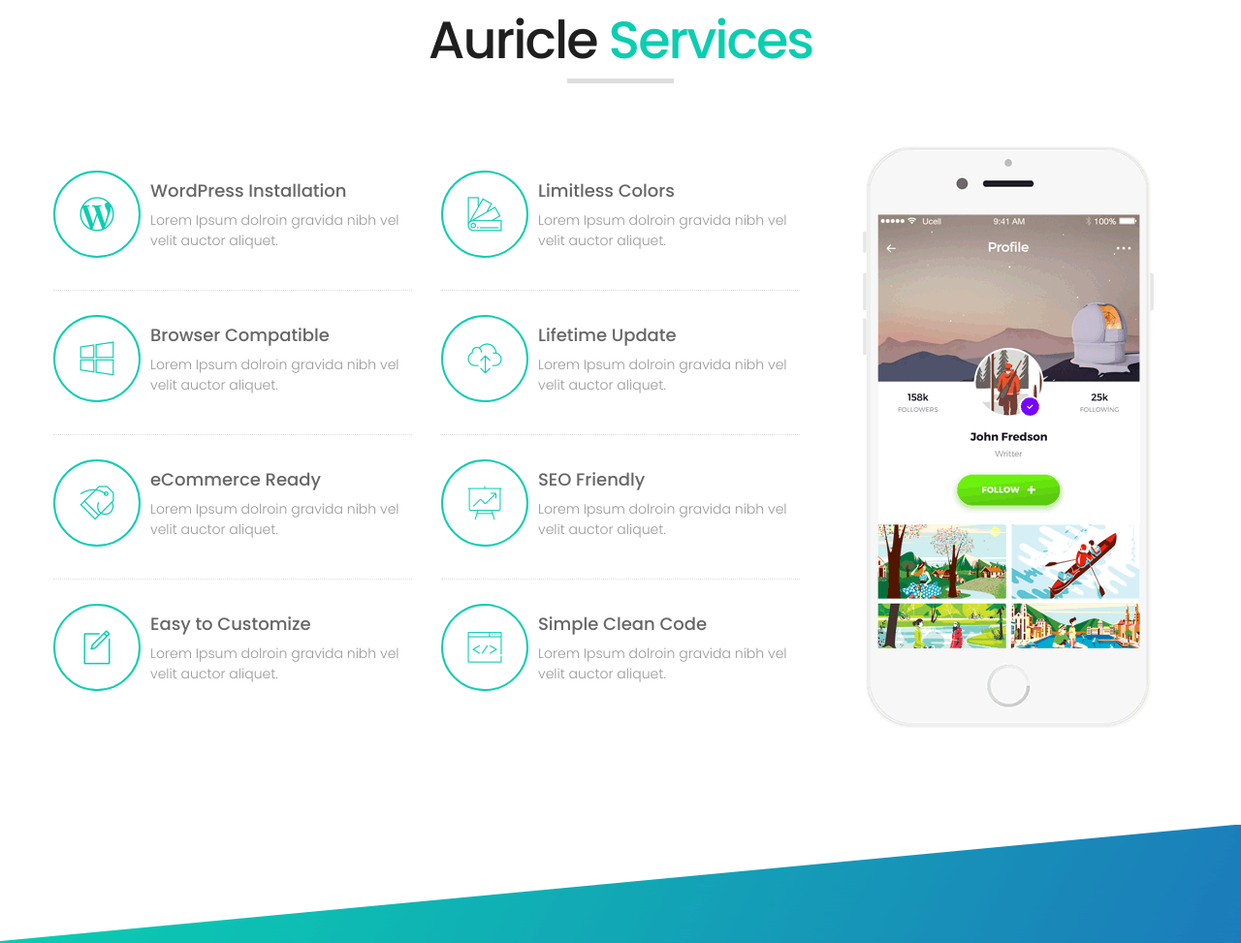
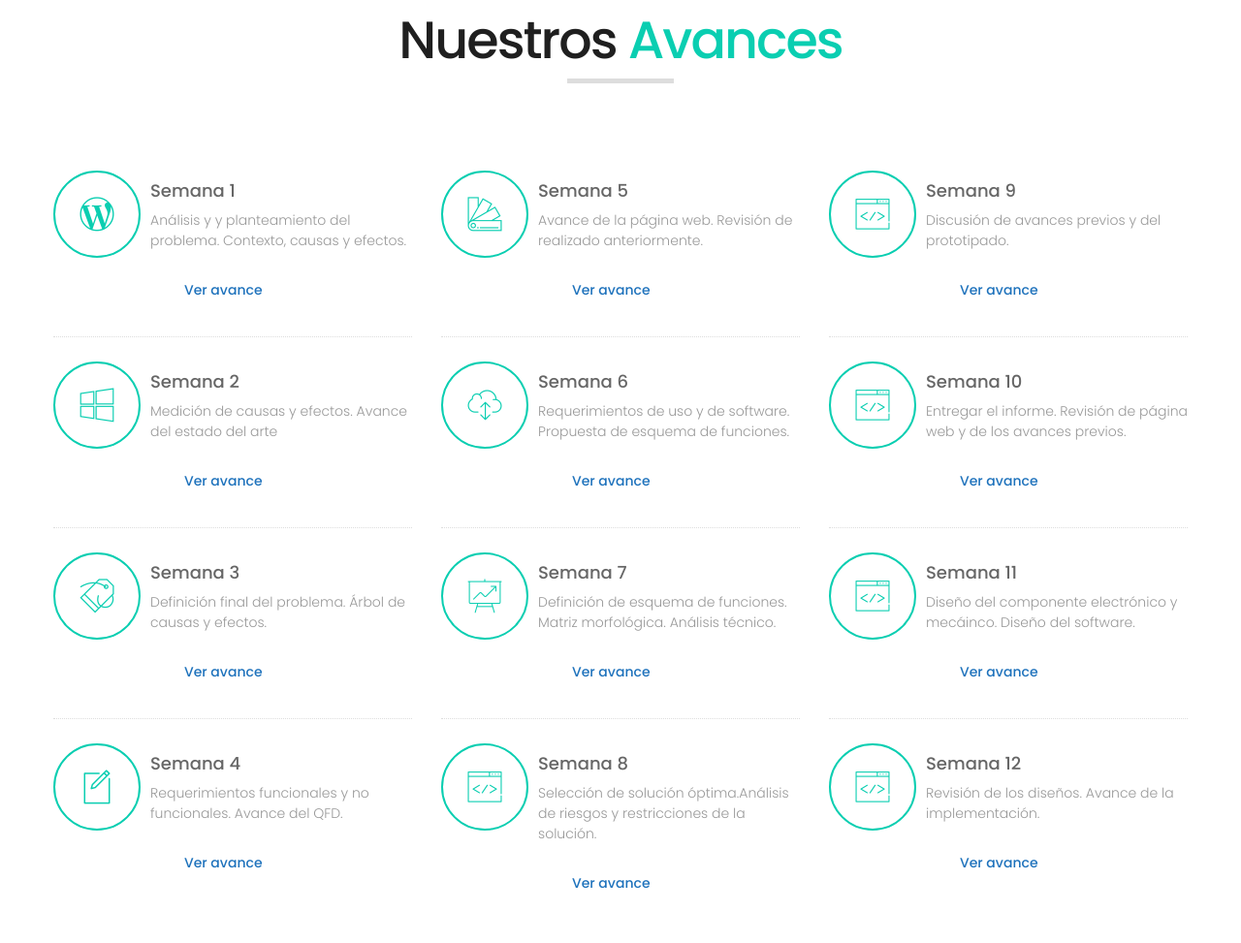
Before and after one commit to Lizardo24/prueba, a plain HTML site: page service.html in a window 1280 px wide. Shown: the part 627-1600 px from the top of the page at 97% size. Drawn offline with Linux system fonts and the light colour scheme; some packages are replaced by stand-ins of ours.

Commit message:
Update service.html

```diff
--- a/service.html
+++ b/service.html
@@ -39,19 +39,19 @@
                   <div class="main_menu float-right">
                      <div class="menu">
                         <ul class="clearfix">
-                           <li><a href="index.html">Home</a></li>
-                           <li><a href="about.html">About</a></li>
-                           <li class="active"><a href="service.html">Service</a></li>
-                           <li><a href="screenshots.html">Screenshots</a></li>
-                           <li><a href="pricing.html">Pricing</a></li>
-                           <li><a href="team.html">Team</a></li>
-                           <li><a href="contact.html">Contact</a></li>
+                           <li><a href="index.html">Inicio</a></li>
+                           <li><a href="about.html">Sobre Nosotros</a></li>
+                           <li class="active"><a href="service.html">Avances</a></li>
+                           <li><a href="screenshots.html">Galería</a></li>
+                           <!---<li><a href="pricing.html">Pricing</a></li> --->
+                           <li><a href="team.html">Equipo</a></li>
+                           <li><a href="contact.html">Contáctanos</a></li>
                         </ul>
                      </div>
                   </div>
                </div>
                <div class="col-md-3 col-lg-2">
-                  <div class="right_bt"><a class="bt_main" href="index.html">Get Support</a> </div>
+                  <div class="right_bt"><a class="bt_main" href="https://docs.google.com/document/d/1gBujfrYiZoUyxIVGT3YtNmFunWRsoXas/edit">Informe</a> </div>
                </div>
             </div>
          </div>
@@ -62,7 +62,7 @@
                <div class="col-md-12">
                   <div class="full">
                      <div class="slide_cont">
-                        <h2>Services</h2>
+                        <h2>Avances <br>  Semanales</h2>
                      </div>
                   </div>
                </div>
@@ -77,7 +77,7 @@
                <div class="col-sm-12">
                   <div class="full text_align_center">
                      <div class="heading_main center_head_border heading_style_1">
-                        <h2>Auricle <span>Services</span></h2>
+                        <h2>Nuestros <span>Avances</span></h2>
                      </div>
                   </div>
                </div>
@@ -88,29 +88,33 @@
                      <li>
                         <i class="flaticon-wordpress-logo"></i>
                         <div class="fl-inner">
-                           <h4>WordPress Installation</h4>
-                           <p>Lorem Ipsum dolroin gravida nibh vel velit auctor aliquet. </p>
+                           <h4>Semana 1</h4>
+                           <p>Análisis y y planteamiento del problema. Contexto, causas y efectos. </p>
+                           <div class="full slide_bt"> <a class="white_bt bt_main" href="index.html">Ver avance</a> </div>
                         </div>
                      </li>
                      <li>
                         <i class="flaticon-windows"></i>
                         <div class="fl-inner">
-                           <h4>Browser Compatible</h4>
-                           <p>Lorem Ipsum dolroin gravida nibh vel velit auctor aliquet. </p>
+                           <h4>Semana 2</h4>
+                           <p>Medición de causas y efectos. Avance del estado del arte </p>
+                           <div class="full slide_bt"> <a class="white_bt bt_main" href="index.html">Ver avance</a> </div>
                         </div>
                      </li>
                      <li>
                         <i class="flaticon-price-tag"></i>
                         <div class="fl-inner">
-                           <h4>eCommerce Ready</h4>
-                           <p>Lorem Ipsum dolroin gravida nibh vel velit auctor aliquet. </p>
+                           <h4>Semana 3</h4>
+                           <p>Definición final del problema. Árbol de causas y efectos.</p>
+                           <div class="full slide_bt"> <a class="white_bt bt_main" href="index.html">Ver avance</a> </div>
                         </div>
                      </li>
                      <li>
                         <i class="flaticon-new-file"></i>
                         <div class="fl-inner">
-                           <h4>Easy to Customize</h4>
-                           <p>Lorem Ipsum dolroin gravida nibh vel velit auctor aliquet. </p>
+                           <h4>Semana 4</h4>
+                           <p>Requerimientos funcionales y no funcionales. Avance del QFD. </p>
+                           <div class="full slide_bt"> <a class="white_bt bt_main" href="index.html">Ver avance</a> </div>
                         </div>
                      </li>
                   </ul>
@@ -120,46 +124,86 @@
                      <li>
                         <i class="flaticon-pantone"></i>
                         <div class="fr-inner">
-                           <h4>Limitless Colors</h4>
-                           <p>Lorem Ipsum dolroin gravida nibh vel velit auctor aliquet. </p>
+                           <h4>Semana 5</h4>
+                           <p>Avance de la página web. Revisión de realizado anteriormente. </p>
+                           <div class="full slide_bt"> <a class="white_bt bt_main" href="index.html">Ver avance</a> </div>
                         </div>
                      </li>
                      <li>
                         <i class="flaticon-cloud-computing"></i>
                         <div class="fr-inner">
-                           <h4>Lifetime Update</h4>
-                           <p>Lorem Ipsum dolroin gravida nibh vel velit auctor aliquet. </p>
+                           <h4>Semana 6</h4>
+                           <p>Requerimientos de uso y de software. Propuesta de esquema de funciones.</p>
+                           <div class="full slide_bt"> <a class="white_bt bt_main" href="index.html">Ver avance</a> </div>
                         </div>
                      </li>
                      <li>
                         <i class="flaticon-line-graph"></i>
                         <div class="fr-inner">
-                           <h4>SEO Friendly</h4>
-                           <p>Lorem Ipsum dolroin gravida nibh vel velit auctor aliquet. </p>
+                           <h4>Semana 7</h4>
+                           <p>Definición de esquema de funciones. Matriz morfológica. Análisis técnico.</p>
+                           <div class="full slide_bt"> <a class="white_bt bt_main" href="index.html">Ver avance</a> </div>
                         </div>
                      </li>
                      <li>
                         <i class="flaticon-coding"></i>
                         <div class="fr-inner">
-                           <h4>Simple Clean Code</h4>
-                           <p>Lorem Ipsum dolroin gravida nibh vel velit auctor aliquet. </p>
+                           <h4>Semana 8</h4>
+                           <p>Selección de solución óptima.Análisis de riesgos y restricciones de la solución.</p>
+                           <div class="full slide_bt"> <a class="white_bt bt_main" href="index.html">Ver avance</a> </div>
                         </div>
                      </li>
                   </ul>
                </div>
-               <div class="col-md-4 wow fadeInRight" data-wow-delay="0.5" data-wow-duration="1s" style="visibility: visible; animation-duration: 1s; animation-name: fadeInRight;">
+               <div class="col-md-4 col-sm-6 col-xs-12">
+                  <ul class="features-right">
+                     <li>
+                        <i class="flaticon-coding"></i>
+                        <div class="fr-inner">
+                           <h4>Semana 9</h4>
+                           <p>Discusión de avances previos y del prototipado. </p>
+                           <div class="full slide_bt"> <a class="white_bt bt_main" href="index.html">Ver avance</a> </div>
+                        </div>
+                     </li>
+                     <li>
+                        <i class="flaticon-coding"></i>
+                        <div class="fr-inner">
+                           <h4>Semana 10</h4>
+                           <p>Entregar el informe. Revisión de página web y de los avances previos.</p>
+                           <div class="full slide_bt"> <a class="white_bt bt_main" href="index.html">Ver avance</a> </div>
+                        </div>
+                     </li>
+                     <li>
+                        <i class="flaticon-coding"></i>
+                        <div class="fr-inner">
+                           <h4>Semana 11</h4>
+                           <p>Diseño del componente electrónico y mecáinco. Diseño del software. </p>
+                           <div class="full slide_bt"> <a class="white_bt bt_main" href="index.html">Ver avance</a> </div>
+                        </div>
+                     </li>
+                     <li>
+                        <i class="flaticon-coding"></i>
+                        <div class="fr-inner">
+                           <h4>Semana 12</h4>
+                           <p>Revisión de los diseños. Avance de la implementación.</p>
+                           <div class="full slide_bt"> <a class="white_bt bt_main" href="index.html">Ver avance</a> </div>
+                        </div>
+                     </li>
+                  </ul>
+               </div>
+               <!--<div class="col-md-4 wow fadeInRight" data-wow-delay="0.5" data-wow-duration="1s" style="visibility: visible; animation-duration: 1s; animation-name: fadeInRight;">
                   <div class="full">
                      <div class="center">
                         <img src="images/application_screen.png" alt="#">
                      </div>
                   </div>
-               </div>
+               </div> -->
             </div>
          </div>
       </section>
       <!-- end section -->
       <!-- section -->
-      <section class="layout_padding gradiant_bg cross_layout">
+      <!---<section class="layout_padding gradiant_bg cross_layout">
          <div class="container">
             <div class="row">
                <div class="col-sm-12">
@@ -209,10 +253,10 @@
                </div>
             </div>
          </div>
-      </section>
+      </section> --->
       <!-- end section -->
       <!-- footer -->
-      <footer class="footer_style_2">
+      <!--<footer class="footer_style_2">
          <div class="footer_top">
             <div class="container">
                <div class="row">
@@ -283,7 +327,7 @@
                   </div>
                </div>
             </div>
-         </div>
+         </div> -->
          <!-- footer bottom -->
          <div class="footer_bottom">
             <p>Dessigned and developed by <strong>html.design</strong></p>
```
